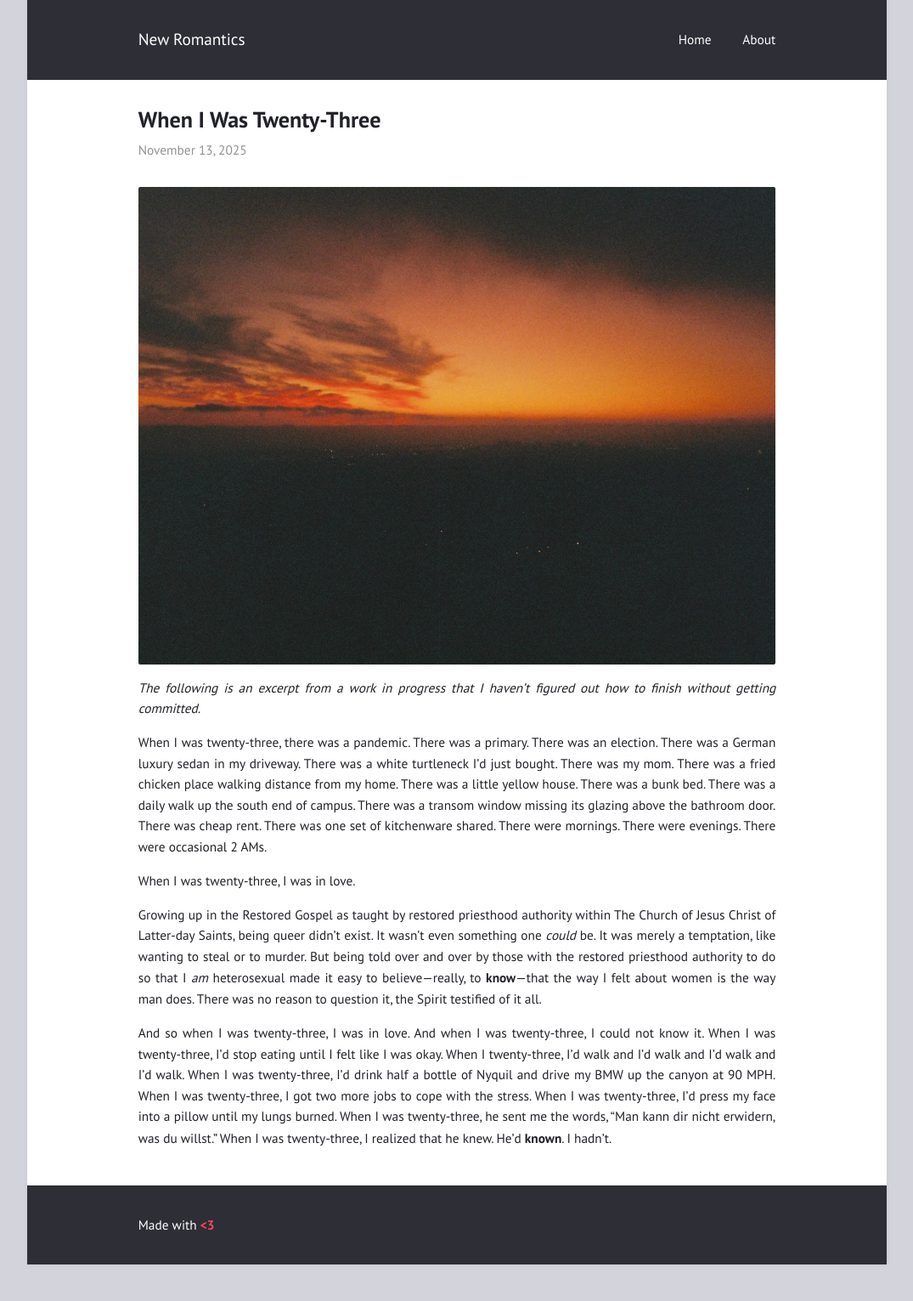
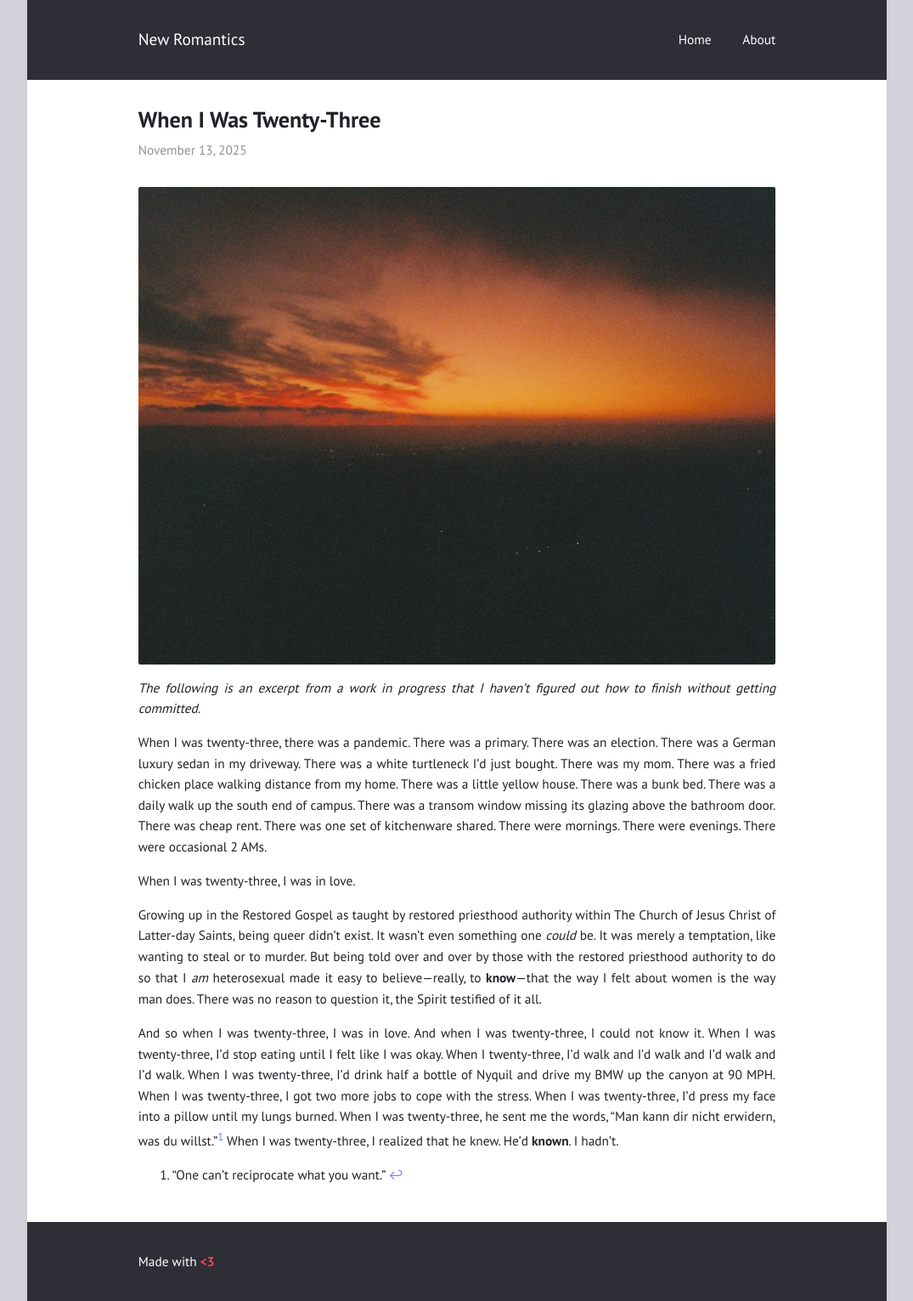
Before and after one commit to cafolau/cafolau.github.io, a Jekyll site: the page built from _posts/2025-11-13-when-i-was-twenty-three.md, in a window 1280 px wide. Shown: the whole page at 85% size, without its empty margins (102-1177 px from the left). Built offline with Jekyll 4.4.1, drawn with Linux system fonts in a browser that asks for light colours; before the commit the page ends 1488 px from its top, so only the background shows below that.

Commit message:
Update 2025-11-13-when-i-was-twenty-three.md

```diff
--- a/_posts/2025-11-13-when-i-was-twenty-three.md
+++ b/_posts/2025-11-13-when-i-was-twenty-three.md
@@ -13,4 +13,6 @@ When I was twenty-three, I was in love.
 
 Growing up in the Restored Gospel as taught by restored priesthood authority within The Church of Jesus Christ of Latter-day Saints, being queer didn't exist. It wasn't even something one *could* be. It was merely a temptation, like wanting to steal or to murder. But being told over and over by those with the restored priesthood authority to do so that I *am* heterosexual made it easy to believe—really, to **know**—that the way I felt about women is the way man does. There was no reason to question it, the Spirit testified of it all.
 
-And so when I was twenty-three, I was in love. And when I was twenty-three, I could not know it. When I was twenty-three, I'd stop eating until I felt like I was okay. When I twenty-three, I'd walk and I'd walk and I'd walk and I'd walk. When I was twenty-three, I'd drink half a bottle of Nyquil and drive my BMW up the canyon at 90 MPH. When I was twenty-three, I got two more jobs to cope with the stress. When I was twenty-three, I'd press my face into a pillow until my lungs burned. When I was twenty-three, he sent me the words, "Man kann dir nicht erwidern, was du willst." When I was twenty-three, I realized that he knew. He'd **known**. I hadn't.
+And so when I was twenty-three, I was in love. And when I was twenty-three, I could not know it. When I was twenty-three, I'd stop eating until I felt like I was okay. When I twenty-three, I'd walk and I'd walk and I'd walk and I'd walk. When I was twenty-three, I'd drink half a bottle of Nyquil and drive my BMW up the canyon at 90 MPH. When I was twenty-three, I got two more jobs to cope with the stress. When I was twenty-three, I'd press my face into a pillow until my lungs burned. When I was twenty-three, he sent me the words, "Man kann dir nicht erwidern, was du willst."[^1] When I was twenty-three, I realized that he knew. He'd **known**. I hadn't.
+
+[^1]:"One can't reciprocate what you want."
```
